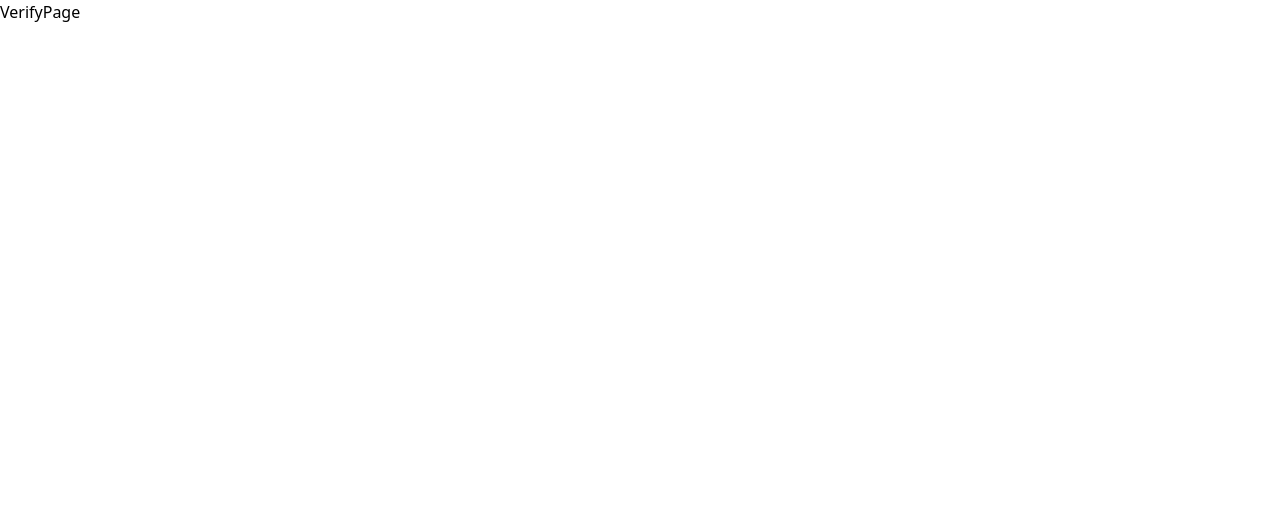
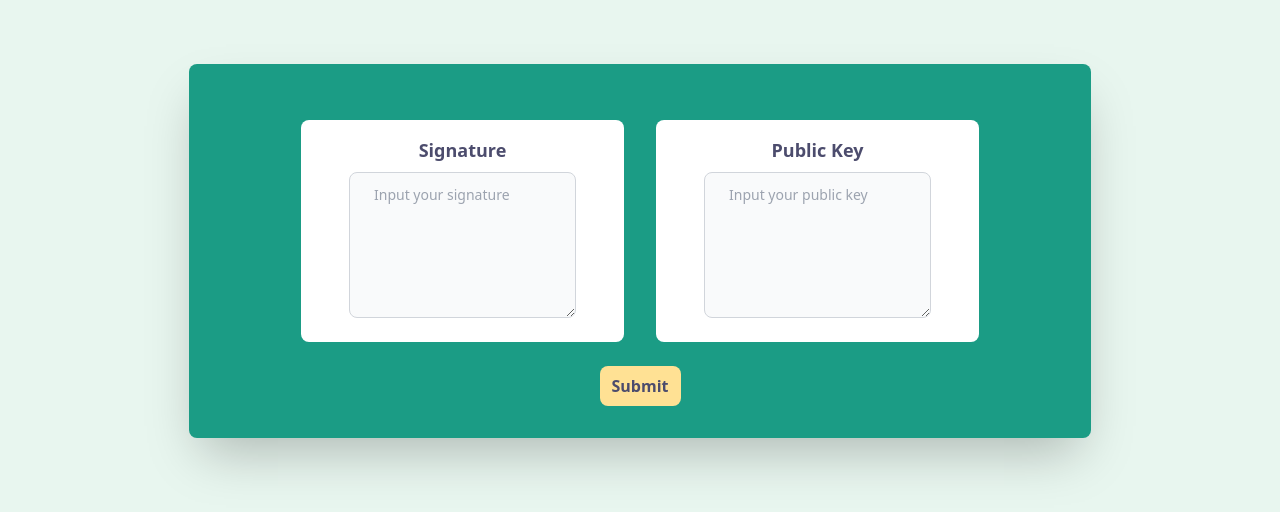
Before and after one commit to wisnuyasha/sign-qr, a React (Create React App) app in the folder fe/signqr/: page /verify/1 in a window 1280 px wide. Shown: the top 512 px of the page. Built offline with nearby package versions, Linux system fonts and the light colour scheme; no server answers.

Commit message:
feat: new qr & verif page

```diff
--- a/fe/signqr/package.json
+++ b/fe/signqr/package.json
@@ -8,6 +8,7 @@
     "@testing-library/user-event": "^13.5.0",
     "axios": "^1.4.0",
     "express-fileupload": "^1.4.0",
+    "qrcode": "^1.5.3",
     "react": "^18.2.0",
     "react-dom": "^18.2.0",
     "react-qr-code": "^2.0.11",
--- a/fe/signqr/src/components/GenerateSign.jsx
+++ b/fe/signqr/src/components/GenerateSign.jsx
@@ -1,6 +1,7 @@
 import React, { useState, useEffect } from "react";
 import axios from "axios";
-import QRCode from "react-qr-code";
+// import QRCode from "react-qr-code";
+import QRCode from "qrcode";
 
 export default function GenerateSignature() {
   const [inputFile, setInputFile] = useState(null);
@@ -9,7 +10,7 @@ export default function GenerateSignature() {
   const [inputPrivateKey, setInputPrivateKey] = useState("");
   const [signature, setSignature] = useState("");
   const [signatureId, setSignatureId] = useState("");
-  const [qrValue, setQrValue] = useState("");
+  const [imageUrl, setImageUrl] = useState("");
   const [isGeneratedSign, setIsGeneratedSign] = useState(false);
 
   async function genSign() {
@@ -35,8 +36,19 @@ export default function GenerateSignature() {
   }
 
   useEffect(() => {
+    const generateQRCode = async (url) => {
+      try {
+        const resp = await QRCode.toDataURL(url);
+        return resp;
+      } catch (err) {
+        console.log(err);
+        return null;
+      }
+    };
     if (signatureId) {
-      setQrValue(`http://localhost:3000/verify/${signatureId}`);
+      const qrUrl = `http://localhost:3000/verify/${signatureId}`;
+      console.log(qrUrl);
+      generateQRCode(qrUrl).then((imageUrl) => setImageUrl(imageUrl));
     }
   }, [signatureId]);
 
@@ -47,12 +59,14 @@ export default function GenerateSignature() {
   async function handleFileUpload() {
     const formData = new FormData();
     formData.append("file", inputFile);
-    await axios.post("http://localhost:5000/upload", formData).then((res) => {
-      console.log(res.data.message);
-      setIsUploadErr(false);
-      setIsUpload(true);
-      // .catch((err) => console.log(err));
-    });
+    await axios
+      .post("http://localhost:5000/upload", formData)
+      .then((res) => {
+        console.log(res.data.message);
+        setIsUploadErr(false);
+        setIsUpload(true);
+      })
+      .catch((err) => console.log(err));
   }
 
   function handleCopy(text) {
@@ -129,12 +143,10 @@ export default function GenerateSignature() {
             placeholder="Signature will be generated here"
           />
           {isGeneratedSign ? (
-            <div className="mx-auto mb-2 h-full">
-              <QRCode size={125} value={qrValue} />
-            </div>
-          ) : (
-            ""
-          )}
+            <a href={imageUrl} download className="mx-auto mb-2 h-full">
+              <img src={imageUrl} alt="QRCODE" />
+            </a>
+          ) : null}
           <button
             onClick={() => handleCopy(signature)}
             className="text-yellow mx-auto w-fit rounded-lg bg-igreen px-3 py-1 text-sm font-bold text-white"
--- a/fe/signqr/src/pages/VerifyPage.jsx
+++ b/fe/signqr/src/pages/VerifyPage.jsx
@@ -1,58 +1,115 @@
-import React from 'react'
+import React, { useEffect, useState } from "react";
+import axios from "axios";
+import { useParams } from "react-router-dom";
 
 export default function VerifyPage() {
+  const [docsFilename, setDocsFilename] = useState([]);
+  const [inputSignature, setInputSignature] = useState(null);
+  const [inputPublicKey, setInputPublicKey] = useState(null);
+  const [inputErr, setInputErr] = useState(false);
+  const [verifErr, setVerifErr] = useState(false);
+  const [verifSuccess, setVerifSuccess] = useState(false);
+  const { id } = useParams();
+
+  async function handleSubmit() {
+    if (!inputPublicKey || !inputSignature) {
+      setInputErr(true);
+      return;
+    } else {
+      const newObjectDocs = {
+        fileName: docsFilename,
+        publicKey: inputPublicKey,
+        signature: inputSignature,
+      };
+      await axios
+        .post(`http://localhost:5000/verify`, newObjectDocs)
+        .then((res) => {
+          const data = res.data;
+          console.log(data);
+          if (data.verify === true) {
+            window.open(data.fileURL);
+            setVerifSuccess(true);
+          } else setVerifErr(true);
+        })
+        .catch((err) => {
+          console.log(err);
+        });
+    }
+  }
+
+  useEffect(() => {
+    async function getDataById() {
+      await axios
+        .get(`http://localhost:5000/documents/${id}`)
+        .then((res) => {
+          const filename = res.data.fileName;
+          setDocsFilename(filename);
+        })
+        .catch((err) => console.log(err));
+    }
+    getDataById();
+  }, [id]);
+
   return (
-    <>
-        <div>VerifyPage</div>
-          {/* <div className="mx-auto flex w-fit flex-col gap-4 rounded-lg bg-igreen p-8 px-10 shadow-2xl sm:px-20 lg:gap-6 lg:px-28">
+    <div className="flex min-h-screen w-full flex-col bg-iwhite px-10 py-16">
+      <div className="mx-auto flex w-fit flex-col gap-4 rounded-lg bg-igreen p-8 px-10 shadow-2xl sm:px-20 lg:gap-6 lg:px-28">
         <span className="mx-auto text-xl font-bold text-white lg:text-3xl">
-          Verify
+          {docsFilename}
         </span>
         <div className="flex flex-col gap-y-5 lg:flex-row lg:gap-x-8">
-          <div className="flex flex-col gap-2 rounded-lg bg-white px-7 py-4 lg:px-12">
+          <div className="flex flex-col gap-2 rounded-lg bg-white px-7 py-4 lg:px-12 lg:pb-6">
+            <span className="mx-auto text-base font-bold text-ipurple lg:text-lg">
+              Signature
+            </span>
+            <textarea
+              rows="6"
+              className="block w-full rounded-lg border border-gray-300 bg-gray-50 p-6 py-3 text-sm"
+              onChange={(event) => setInputSignature(event.target.value)}
+              placeholder="Input your signature"
+            ></textarea>
+            {inputErr ? (
+              <p className="mx-auto text-xs font-medium text-red-500">
+                Dont forget to input ur signature / public key :)
+              </p>
+            ) : null}
+          </div>
+          <div className="flex flex-col gap-2 rounded-lg bg-white px-7 py-4 lg:px-12 lg:pb-6">
             <span className="mx-auto text-base font-bold text-ipurple lg:text-lg">
               Public Key
             </span>
             <textarea
               rows="6"
               className="block w-full rounded-lg border border-gray-300 bg-gray-50 p-6 py-3 text-sm"
-              value={publicKey}
-              readOnly
-              placeholder="Public key will be generated here"
+              onChange={(event) => setInputPublicKey(event.target.value)}
+              placeholder="Input your public key"
             ></textarea>
-            <button
-              onClick={() => handleCopy(publicKey)}
-              className="text-yellow mx-auto w-fit rounded-lg bg-igreen px-3 py-1 text-sm font-bold text-white"
-            >
-              Copy
-            </button>
-          </div>
-          <div className="flex flex-col gap-2 rounded-lg bg-white px-7 py-4 lg:px-12">
-            <span className="mx-auto text-base font-bold text-ipurple lg:text-lg">
-              Private Key
-            </span>
-            <textarea
-              rows="6"
-              className="block w-full rounded-lg border border-gray-300 bg-gray-50 p-6 py-3 text-sm"
-              value={privateKey}
-              readOnly
-              placeholder="Public key will be generated here"
-            ></textarea>
-            <button
-              onClick={() => handleCopy(privateKey)}
-              className="text-yellow mx-auto w-fit rounded-lg bg-igreen px-3 py-1 text-sm font-bold text-white"
-            >
-              Copy
-            </button>
+            {inputErr ? (
+              <p className="mx-auto text-xs font-medium text-red-500">
+                Dont forget to input ur signature / public key :)
+              </p>
+            ) : null}
           </div>
         </div>
         <button
-          onClick={() => getKey()}
+          onClick={() => handleSubmit()}
           className="mx-auto w-fit rounded-lg bg-iyellow px-3 py-2 font-bold text-ipurple"
+          type="button"
         >
-          Generate
+          Submit
         </button>
-      </div> */}
-    </>
-  )
+        {verifSuccess ? (
+          <div className=" mx-auto w-fit rounded-xl border-2 border-iyellow px-3 py-[0.2rem]">
+            <p className=" font-semibold text-white">
+              Verified & Downloaded !!
+            </p>
+          </div>
+        ) : null}
+        {verifErr ? (
+          <div className=" mx-auto w-fit rounded-xl border-2 border-red-600 px-3 py-[0.2rem]">
+            <p className=" font-semibold text-white">Verification failed !!</p>
+          </div>
+        ) : null}
+      </div>
+    </div>
+  );
 }
```
Also changed, not shown: 1 other file (tests, documents, lock files or other folders).
